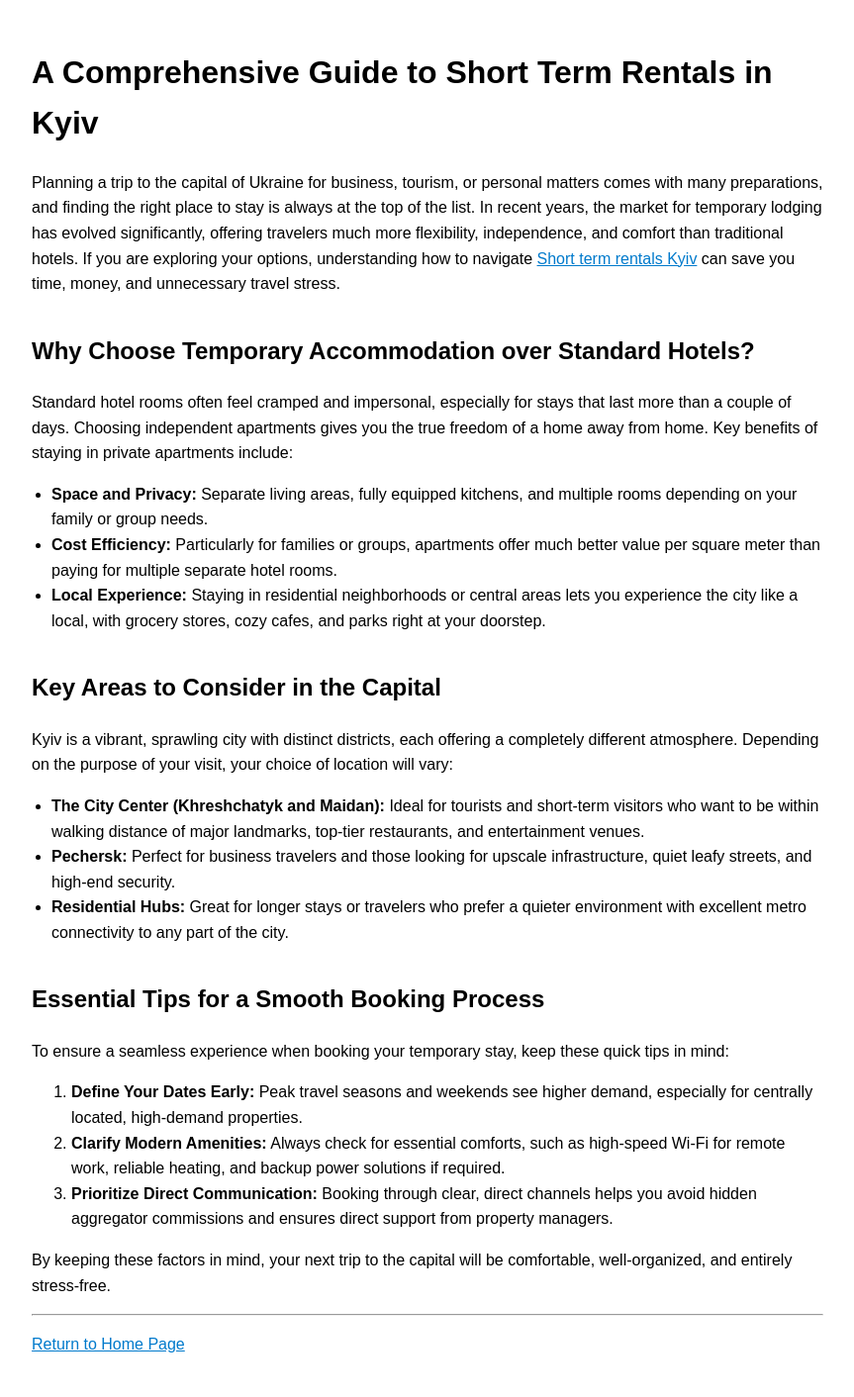
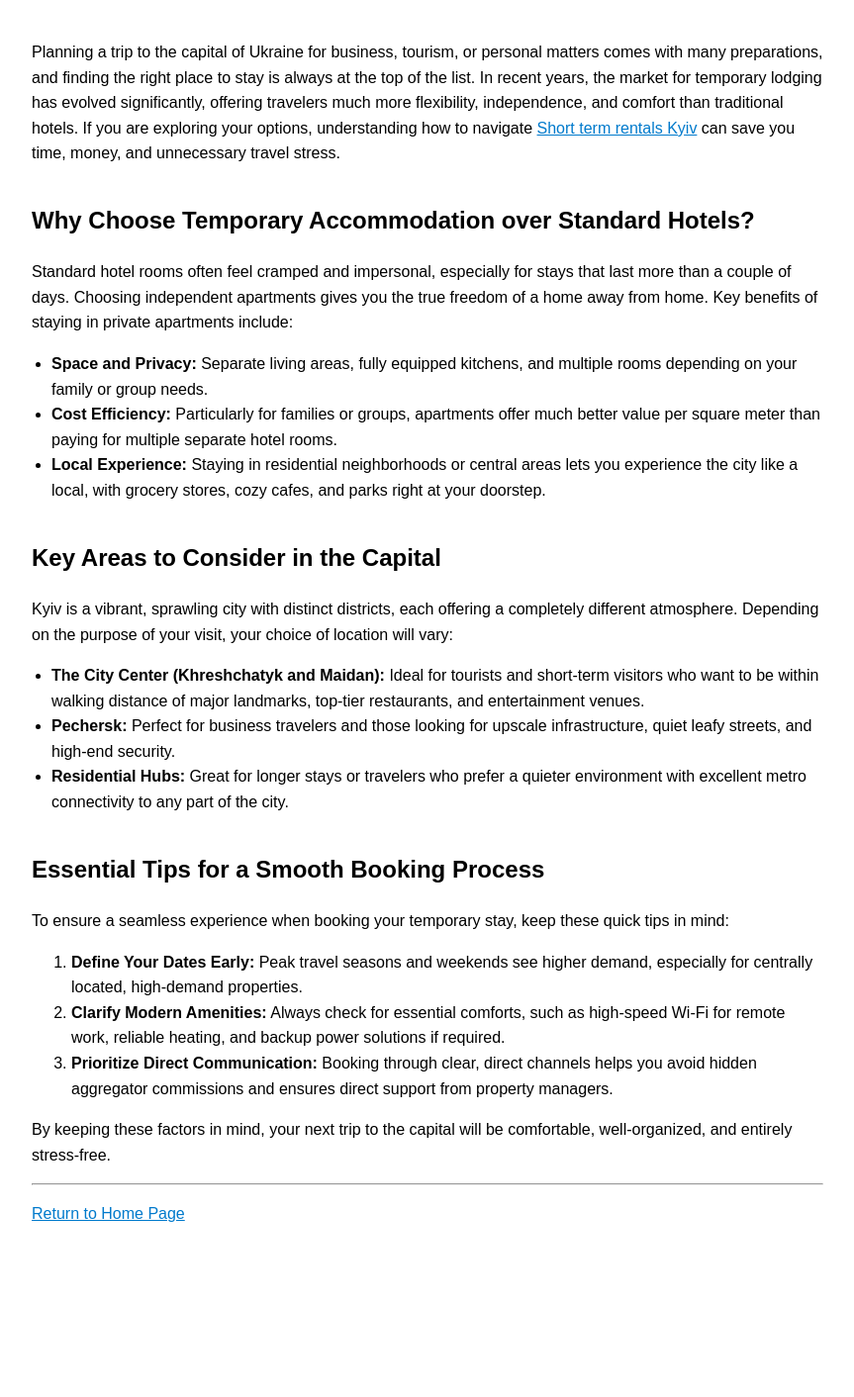
Before and after one commit to Sisikiev/sisikiev.github.io, a Jekyll site: the page built from _posts/2026-10-04-short-term-rentals-kyiv.md, in a window 1280 px wide. Shown: the whole page at 99% size, without its empty margins (208-1071 px from the left). Built offline with Jekyll 4.4.1, drawn with Linux system fonts in a browser that asks for light colours; our own code applies the rules of GitHub Pages for plain Markdown files; after the commit the page ends 1280 px from its top, so only the background shows below that.

Commit message:
Update 2026-10-04-short-term-rentals-kyiv.md

```diff
--- a/_posts/2026-10-04-short-term-rentals-kyiv.md
+++ b/_posts/2026-10-04-short-term-rentals-kyiv.md
@@ -2,8 +2,6 @@
 title: "A Comprehensive Guide to Short Term Rentals in Kyiv"
 date: 2026-10-04
 ---
-
-# A Comprehensive Guide to Short Term Rentals in Kyiv
 
 Planning a trip to the capital of Ukraine for business, tourism, or personal matters comes with many preparations, and finding the right place to stay is always at the top of the list. In recent years, the market for temporary lodging has evolved significantly, offering travelers much more flexibility, independence, and comfort than traditional hotels. If you are exploring your options, understanding how to navigate [Short term rentals Kyiv](https://apartments.com.ua/en/kyiv) can save you time, money, and unnecessary travel stress.
 
```
